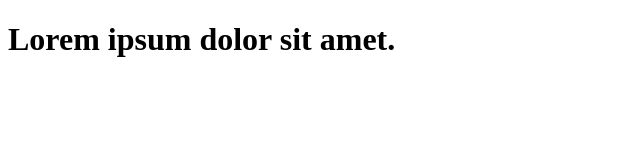
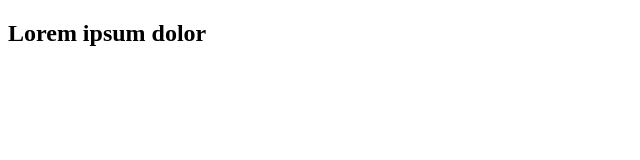
Before and after one commit to titoJack0/git-inicio1, a plain HTML site: page cosas.html in a window 1280 px wide. Shown: the whole page, without its empty margins (0-640 px from the left). Drawn offline with Linux system fonts and the light colour scheme.

Commit message:
se puso un h2

```diff
--- a/cosas.html
+++ b/cosas.html
@@ -7,6 +7,6 @@
     <title>Document</title>
 </head>
 <body>
-    <h1>Lorem ipsum dolor sit amet.</h1>
+    <h2>Lorem ipsum dolor </h2>
 </body>
 </html>
```
